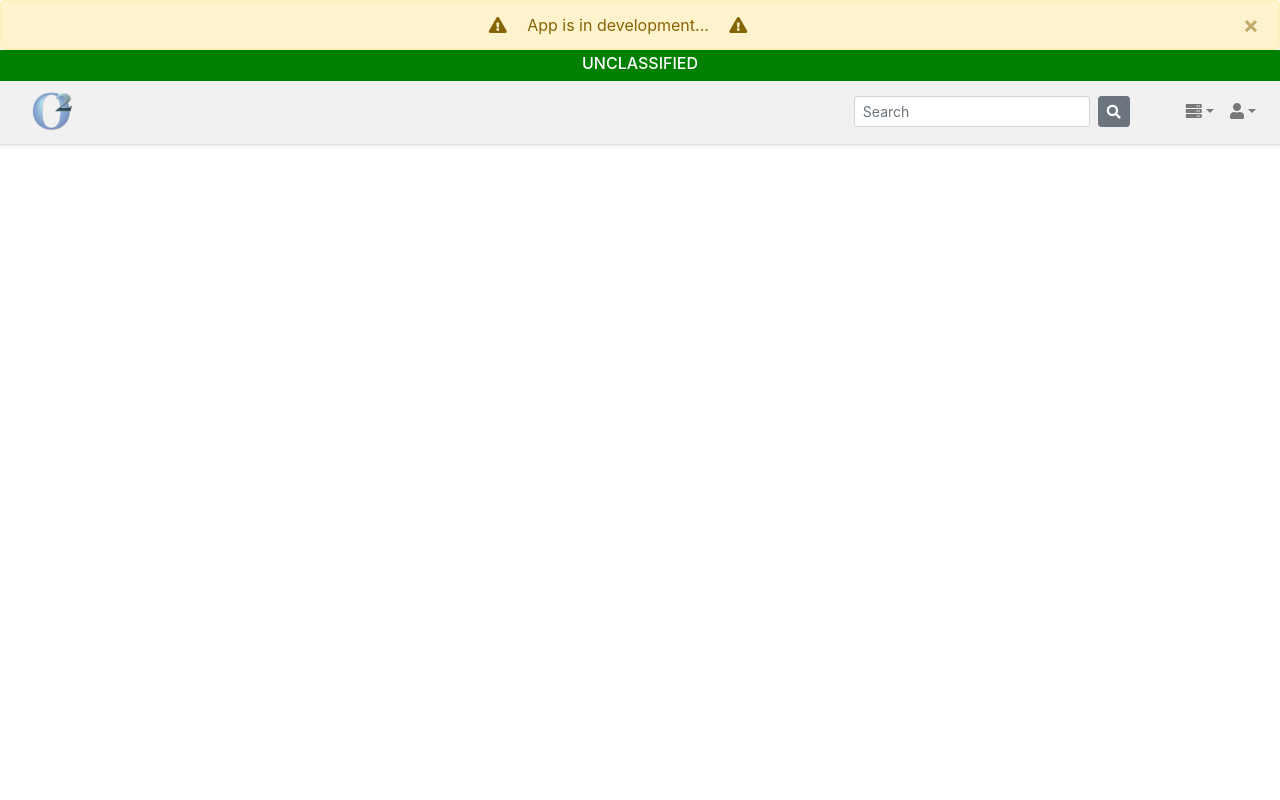
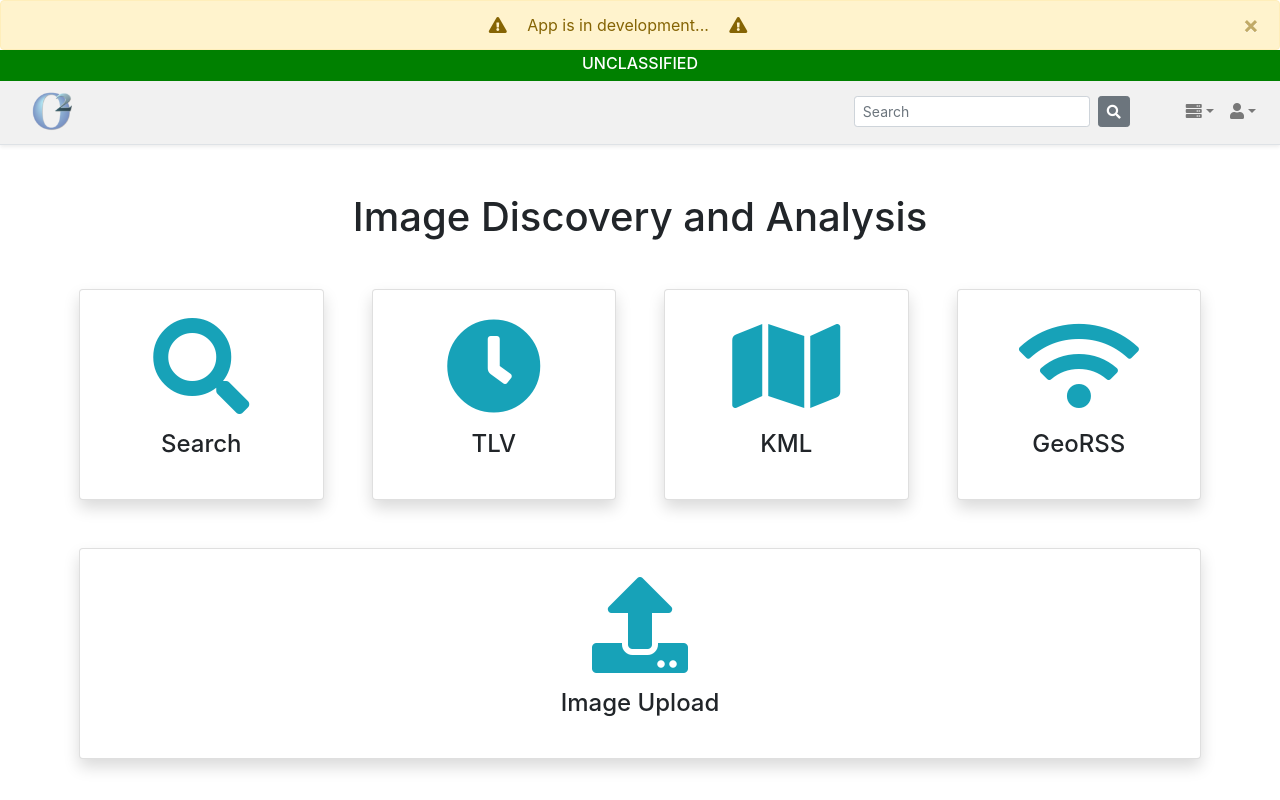
Before and after one commit to ossimlabs/omar-ui-proto, a Vue app in the folder client/: page / in a window 1280 px wide. Shown: the top 800 px of the page. Built offline with nearby package versions, Linux system fonts and the light colour scheme; the HTML template or start-up script is replaced by a standard one.

Commit message:
modified some urls to possibly fix 404s.

```diff
--- a/client/src/components/MainPageSplash/MainPageSplash.vue
+++ b/client/src/components/MainPageSplash/MainPageSplash.vue
@@ -47,7 +47,7 @@ export default {
       cards: [
         {
           title: 'Search',
-          url: 'omar-ui-proto/search',
+          url: 'search',
           icon: 'search',
           color: 'black',
           desc: 'Search and discover various types of imagery.  Use this as a starting point for filtering, sorting, and assembling imagery into a collection.'
--- a/client/src/router/index.js
+++ b/client/src/router/index.js
@@ -7,16 +7,15 @@ import SearchPageView from '@/views/SearchPageView'
 Vue.use(Router)
 
 export default new Router({
-  base: '/',
   mode: 'history',
   routes: [
     {
-      path: '/omar-ui-proto',
+      path: '/',
       name: 'MainPageSplash',
       component: MainPageSplash
     },
     {
-      path: '/omar-ui-proto/search',
+      path: '/search',
       name: 'SearchPageView',
       component: SearchPageView
     }
```
